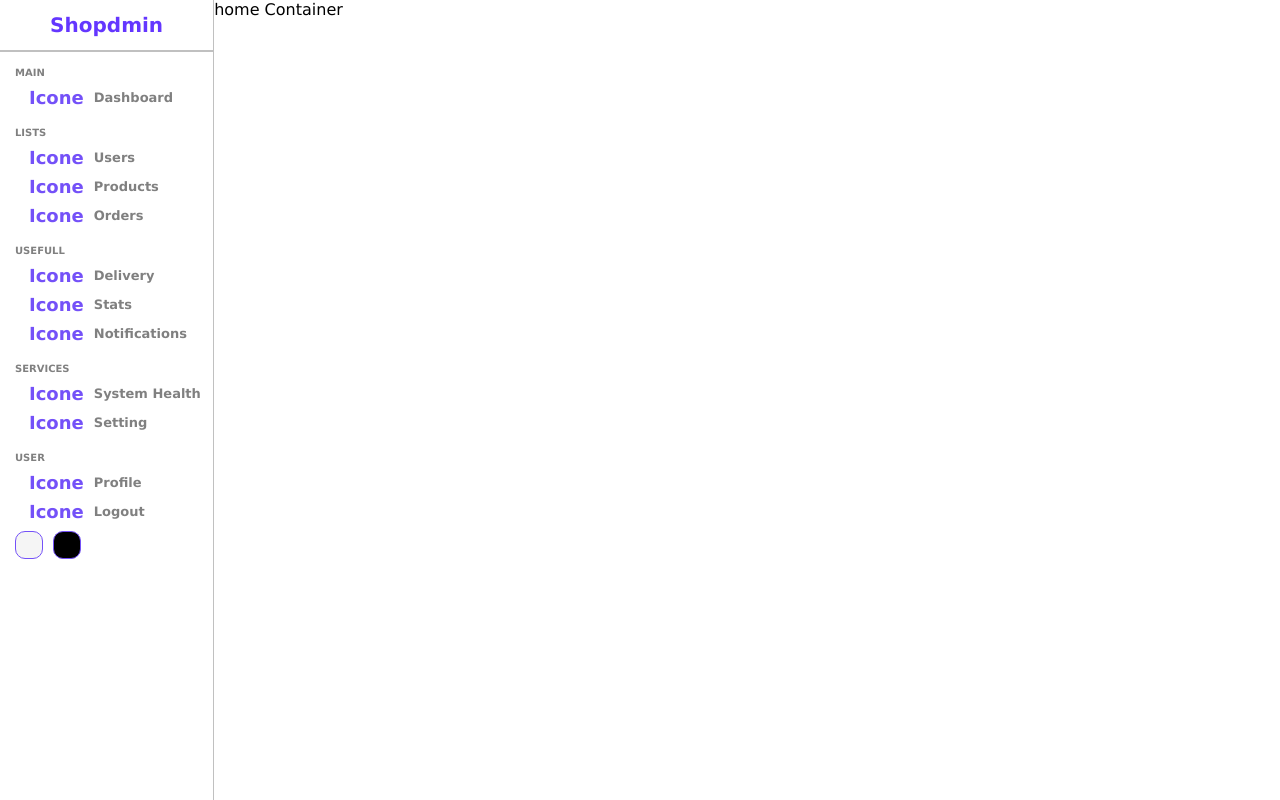
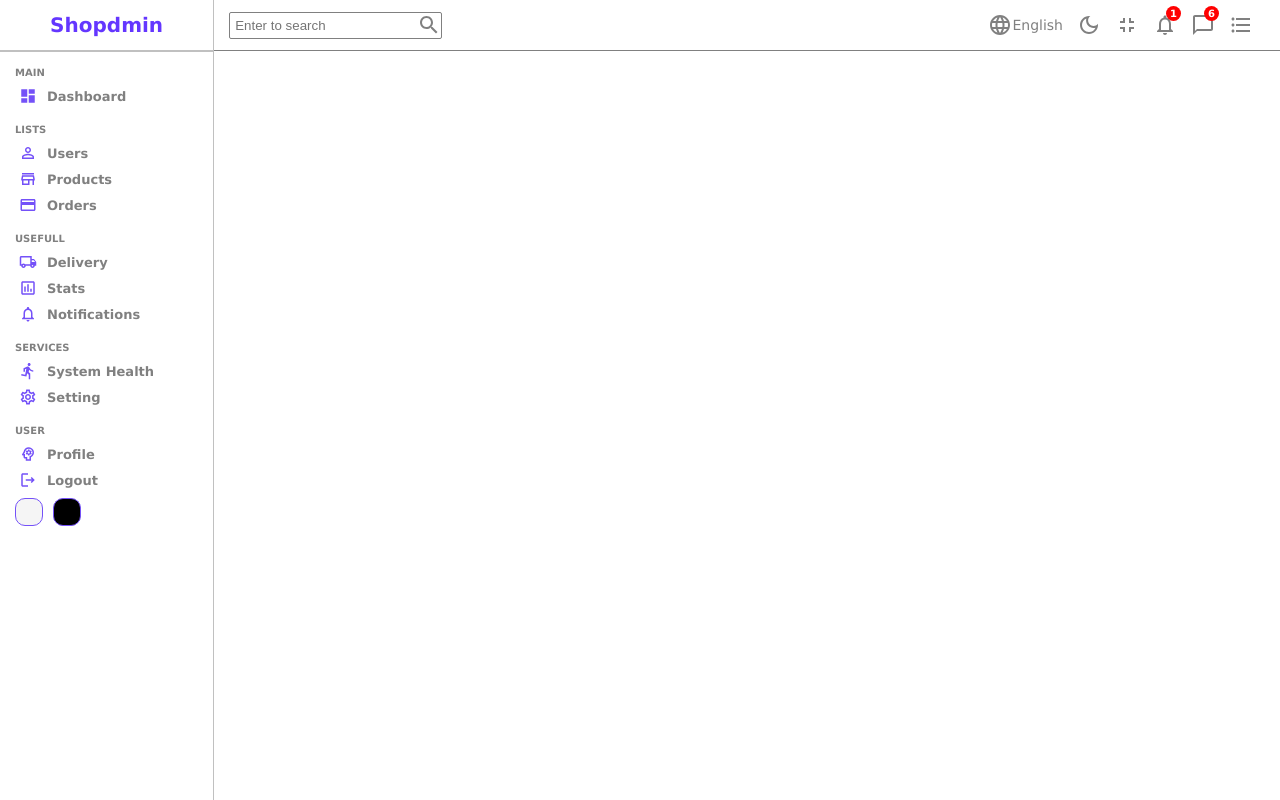
Before and after one commit to M-adeelnasir/admin-dashboard, a React (Create React App) app: page / in a window 1280 px wide. Built offline with nearby package versions, Linux system fonts and the light colour scheme.

Commit message:
navbar complete

```diff
--- a/package.json
+++ b/package.json
@@ -3,6 +3,8 @@
   "version": "0.1.0",
   "private": true,
   "dependencies": {
+    "@emotion/react": "^11.9.0",
+    "@emotion/styled": "^11.8.1",
     "@mui/icons-material": "^5.6.2",
     "@mui/material": "^5.6.2",
     "@mui/styled-engine-sc": "^5.6.1",
@@ -13,7 +15,7 @@
     "react-dom": "^18.0.0",
     "react-router-dom": "^6.3.0",
     "react-scripts": "5.0.1",
-    "scss": "^0.2.4",
+    "sass": "^1.50.1",
     "styled-components": "^5.3.5",
     "web-vitals": "^2.1.4"
   },
--- a/src/components/nav/Navbar.js
+++ b/src/components/nav/Navbar.js
@@ -1,8 +1,46 @@
 import React from 'react'
-
+import './nav.scss'
+import SearchOutlinedIcon from '@mui/icons-material/SearchOutlined';
+import LanguageOutlinedIcon from '@mui/icons-material/LanguageOutlined';
+import DarkModeOutlinedIcon from '@mui/icons-material/DarkModeOutlined';
+import FullscreenExitOutlinedIcon from '@mui/icons-material/FullscreenExitOutlined';
+import NotificationsOutlinedIcon from '@mui/icons-material/NotificationsOutlined';
+import ChatBubbleOutlineOutlinedIcon from '@mui/icons-material/ChatBubbleOutlineOutlined';
+import FormatListBulletedOutlinedIcon from '@mui/icons-material/FormatListBulletedOutlined';
 const Navbar = () => {
     return (
-        <div>Navbar</div>
+        <div className="nav">
+            <div className="left">
+                <input type="text" placeholder='Enter to search' />
+                <SearchOutlinedIcon />
+            </div>
+            <div className="right">
+                <div className="item">
+                    <LanguageOutlinedIcon className='icon' />
+                    English
+                </div>
+                <div className="item">
+                    <DarkModeOutlinedIcon className='icon' />
+
+                </div>
+                <div className="item">
+                    <FullscreenExitOutlinedIcon className='icon' />
+
+                </div>
+                <div className="item">
+                    <NotificationsOutlinedIcon className='icon' />
+                    <span>1</span>
+                </div>
+                <div className="item">
+                    <ChatBubbleOutlineOutlinedIcon className='icon' />
+                    <span>6</span>
+                </div>
+                <div className="item">
+                    <FormatListBulletedOutlinedIcon className='icon' />
+
+                </div>
+            </div>
+        </div>
     )
 }
 
--- a/src/components/nav/nav.scss
+++ b/src/components/nav/nav.scss
@@ -0,0 +1,54 @@
+.nav {
+  height: 51.4px;
+  display: flex;
+  align-items: center;
+  justify-content: space-between;
+  border-bottom: 0.5px solid gray;
+  color: grey;
+  font-size: 14px;
+
+  .left {
+    display: flex;
+    border: 1px solid gray;
+    margin-left: 15px;
+    border-radius: 2px;
+
+    input {
+      border: none;
+      outline: none;
+      padding: 5px;
+      background-color: transparent;
+    }
+  }
+
+  .right {
+    display: flex;
+    margin-right: 20px;
+
+    .item {
+      padding: 7px;
+      display: flex;
+      align-items: center;
+      cursor: pointer;
+      position: relative;
+
+      span {
+        background-color: red;
+        color: white;
+        border-radius: 50%;
+        padding: 0;
+        width: 15px;
+        height: 15px;
+        display: flex;
+        align-items: center;
+        justify-content: center;
+        text-align: center;
+        font-size: 10px;
+        font-weight: bold;
+        position: absolute;
+        top: 0;
+        right: 3px;
+      }
+    }
+  }
+}
--- a/src/components/sidebar/Sidebar.js
+++ b/src/components/sidebar/Sidebar.js
@@ -1,5 +1,16 @@
 import React from 'react'
 import './sidebar.scss'
+import DashboardIcon from '@mui/icons-material/Dashboard';
+import PersonOutlineOutlinedIcon from '@mui/icons-material/PersonOutlineOutlined';
+import StoreMallDirectoryOutlinedIcon from '@mui/icons-material/StoreMallDirectoryOutlined';
+import PaymentOutlinedIcon from '@mui/icons-material/PaymentOutlined';
+import LocalShippingOutlinedIcon from '@mui/icons-material/LocalShippingOutlined';
+import InsertChartOutlinedTwoToneIcon from '@mui/icons-material/InsertChartOutlinedTwoTone';
+import NotificationsNoneOutlinedIcon from '@mui/icons-material/NotificationsNoneOutlined';
+import SettingsOutlinedIcon from '@mui/icons-material/SettingsOutlined';
+import PsychologyOutlinedIcon from '@mui/icons-material/PsychologyOutlined';
+import DirectionsRunOutlinedIcon from '@mui/icons-material/DirectionsRunOutlined';
+import LogoutOutlinedIcon from '@mui/icons-material/LogoutOutlined';
 
 const Sidebar = () => {
     return (
@@ -12,51 +23,51 @@ const Sidebar = () => {
                 <ul>
                     <p className="title">MAIN</p>
                     <li >
-                        <span className='icon'>Icone</span>
+                        <DashboardIcon className='icon' />
                         <span>Dashboard</span>
                     </li>
                     <p className="title">LISTS</p>
                     <li >
-                        <span className='icon'>Icone</span>
+                        <PersonOutlineOutlinedIcon className='icon' />
                         <span>Users</span>
                     </li>
                     <li >
-                        <span className='icon'>Icone</span>
+                        <StoreMallDirectoryOutlinedIcon className='icon' />
                         <span>Products</span>
                     </li>
                     <li >
-                        <span className='icon'>Icone</span>
+                        <PaymentOutlinedIcon className='icon' />
                         <span>Orders</span>
                     </li>
                     <p className="title">USEFULL</p>
                     <li >
-                        <span className='icon'>Icone</span>
+                        <LocalShippingOutlinedIcon className='icon' />
                         <span>Delivery</span>
                     </li>
                     <li >
-                        <span className='icon'>Icone</span>
+                        <InsertChartOutlinedTwoToneIcon className='icon' />
                         <span>Stats</span>
                     </li>
                     <li >
-                        <span className='icon'>Icone</span>
+                        <NotificationsNoneOutlinedIcon className='icon' />
                         <span>Notifications</span>
                     </li>
                     <p className="title">SERVICES</p>
                     <li >
-                        <span className='icon'>Icone</span>
+                        <DirectionsRunOutlinedIcon className='icon' />
                         <span>System Health</span>
                     </li>
                     <li >
-                        <span className='icon'>Icone</span>
+                        <SettingsOutlinedIcon className='icon' />
                         <span>Setting</span>
                     </li>
                     <p className="title">USER</p>
                     <li >
-                        <span className='icon'>Icone</span>
+                        <PsychologyOutlinedIcon className='icon' />
                         <span>Profile</span>
                     </li>
                     <li >
-                        <span className='icon'>Icone</span>
+                        <LogoutOutlinedIcon className='icon' />
                         <span>Logout</span>
                     </li>
                 </ul>
--- a/src/pages/admin/home/Home.js
+++ b/src/pages/admin/home/Home.js
@@ -5,9 +5,10 @@ import './home.scss'
 const Home = () => {
     return (
         <div className="home">
+
             <Sidebar />
             <div className="homeContainer">
-                home Container
+                <Navbar />
             </div>
         </div>
     )
```
Also changed, not shown: 1 other file (tests, documents, lock files or other folders).
